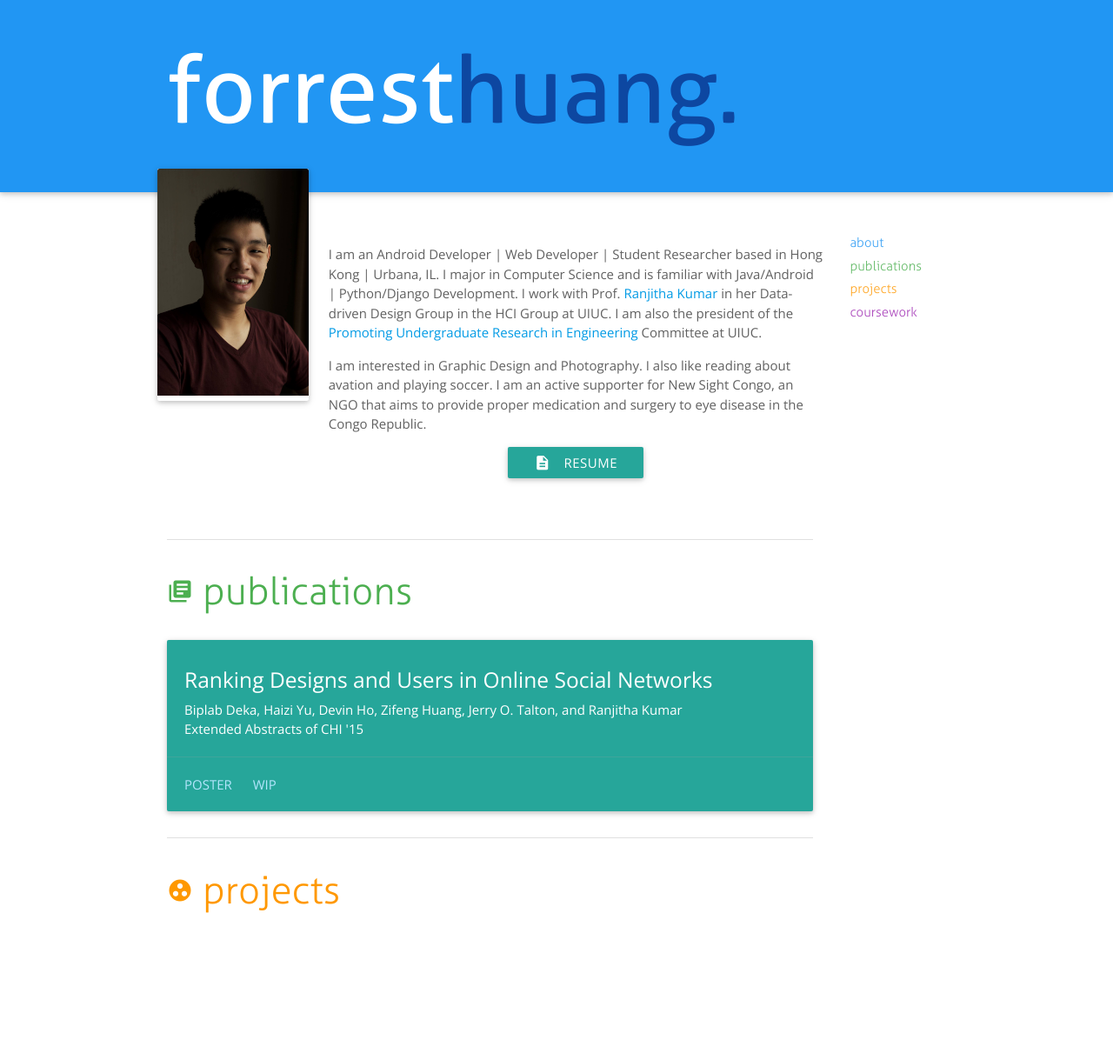
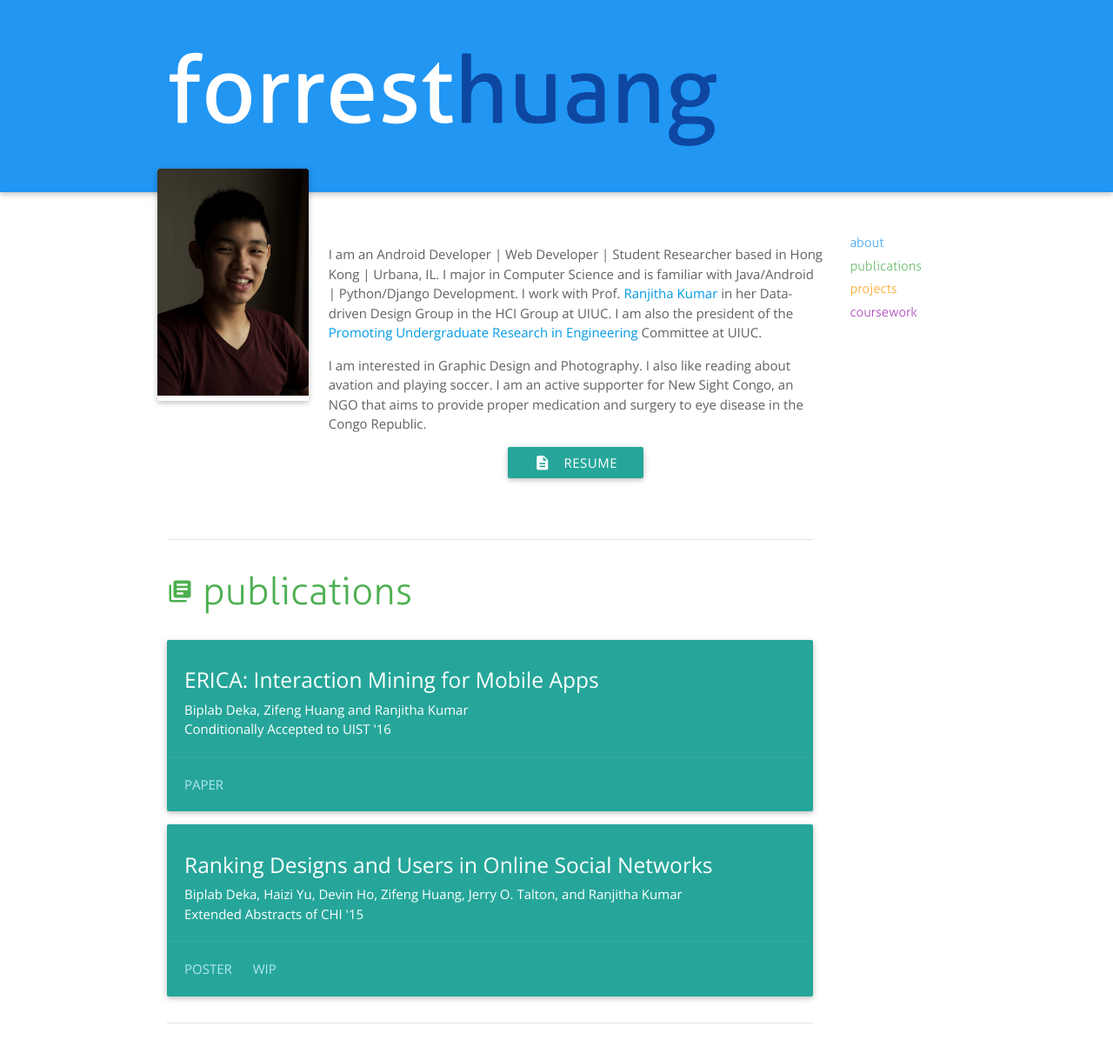
Before and after one commit to huang4fstudio/huang4fstudio.github.io, a plain HTML site: page index.html in a window 1280 px wide. Shown: the part 179-1390 px from the top of the page at 87% size. Drawn offline with nearby package versions, Linux system fonts and the light colour scheme.

Commit message:
Updated publications

```diff
--- a/index.html
+++ b/index.html
@@ -12,7 +12,7 @@
 			<link rel="stylesheet" href="https://maxcdn.bootstrapcdn.com/font-awesome/4.4.0/css/font-awesome.min.css">
 	</head>
 	<body>
-		<nav class="blue" role="navigation"><div class="nav-wrapper container"><div class="row"><div id="site-logo" class="page-title col s4">forrest<div id="surname" class="blue-text text-darken-4">huang.</div></div>
+		<nav class="blue" role="navigation"><div class="nav-wrapper container"><div class="row"><div id="site-logo" class="page-title col s4">forrest<div id="surname" class="blue-text text-darken-4">huang</div></div>
 <div id="email" class="col offset-s5 s2"><span class="blue-text text-darken-4 hide-on-med-and-down">android. web. hci.</span></div>
 </div></div>
 </nav>
@@ -45,6 +45,17 @@
         <div id="publications" class="section scrollspy">
            <h3 class="section-title green-text"><i class="small material-icons green-text">library_books</i>  publications</h3>
             <ul id="publication-list">
+    <li>
+		 <div class="card teal lighten-1">
+            <div class="card-content white-text">
+              <h5 class="light">ERICA: Interaction Mining for Mobile Apps</h5><p class="light">Biplab Deka, Zifeng Huang and Ranjitha Kumar<br/>Conditionally Accepted to UIST '16</p>
+            </div>
+            <div class="card-action">
+              <a href="/assets/paper.pdf" target="_blank">paper</a>
+            </div>
+          </div>
+</li>
+
 	      <li>
 		 <div class="card teal lighten-1">
             <div class="card-content white-text">
@@ -55,7 +66,8 @@
               <a href="/assets/wip.pdf" target="_blank">wip</a>
             </div>
           </div>
-	    </ul>
+          </li>
+	      	    </ul>
         </div>
         <div class="divider"></div>
         <div id="projects" class="section scrollspy">
```
